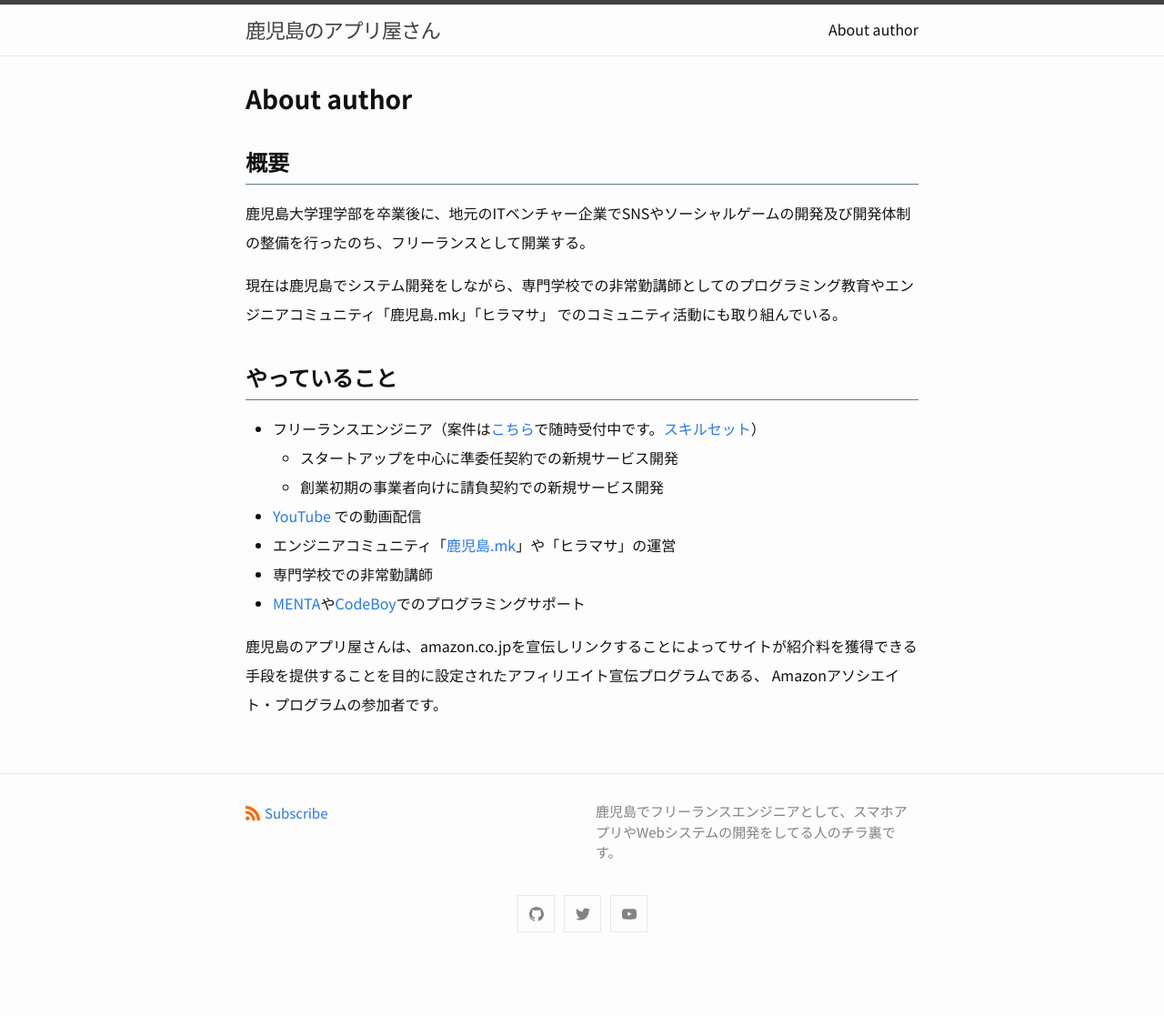
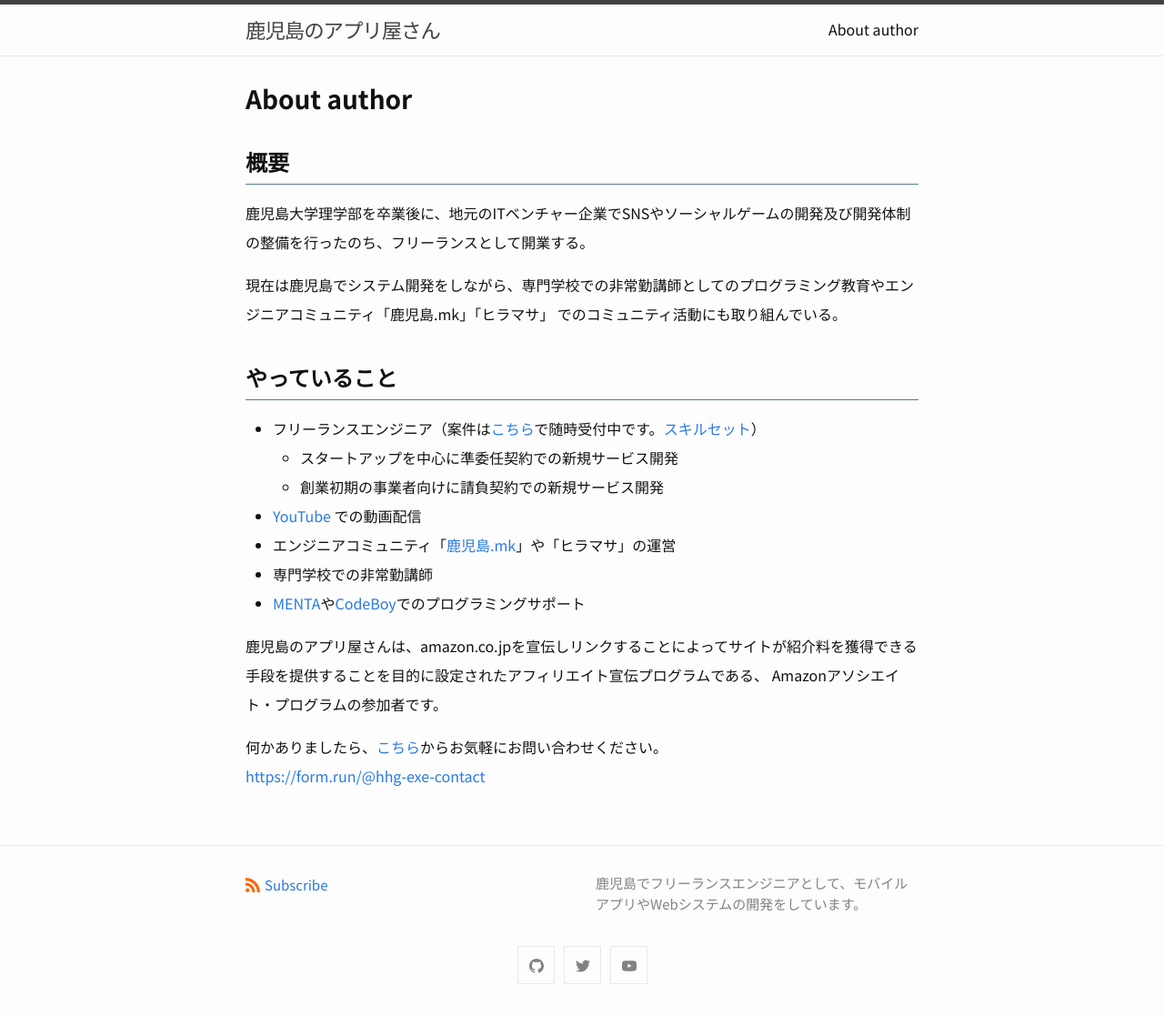
Before and after one commit to qst-exe/qst-blog, a Jekyll site: the page built from about.markdown, in a window 1280 px wide. Shown: the whole page at 91% size. Built offline with Jekyll 4.4.1, drawn with Linux system fonts in a browser that asks for light colours; before the commit the page ends 1060 px from its top, so only the background shows below that.

Commit message:
[Fix] SEOのエラー修正

```diff
--- a/_config.yml
+++ b/_config.yml
@@ -21,7 +21,7 @@
 title: 鹿児島のアプリ屋さん
 email: kusutan2019@gmail.com
 description: >- # this means to ignore newlines until "baseurl:"
-  鹿児島でフリーランスエンジニアとして、スマホアプリやWebシステムの開発をしてる人のチラ裏です。
+  鹿児島でフリーランスエンジニアとして、モバイルアプリやWebシステムの開発をしています。
 baseurl: "" # the subpath of your site, e.g. /blog
 url: "https://blog.hhg-exe.jp" # the base hostname & protocol for your site, e.g. http://example.com
 twitter_username: qst_exe
--- a/about.markdown
+++ b/about.markdown
@@ -1,6 +1,7 @@
 ---
 layout: page
 title: About author
+description: 鹿児島でフリーランスエンジニアをしている筆者についてです。
 permalink: /about/
 ---
 
@@ -21,3 +22,6 @@ permalink: /about/
 * [MENTA](https://menta.work/plan/1092){:target="_blank"}や[CodeBoy](https://codeboy.jp/teacher_detail/K6Tuys28SWfIg0aXtgsTdoYyEUK2){:target="_blank"}でのプログラミングサポート
 
 鹿児島のアプリ屋さんは、amazon.co.jpを宣伝しリンクすることによってサイトが紹介料を獲得できる手段を提供することを目的に設定されたアフィリエイト宣伝プログラムである、 Amazonアソシエイト・プログラムの参加者です。
+
+何かありましたら、[こちら](https://form.run/@hhg-exe-contact){:target="_blank"}からお気軽にお問い合わせください。
+[https://form.run/@hhg-exe-contact](https://form.run/@hhg-exe-contact){:target="_blank"}
```
Also changed, not shown: _posts/2020-03-27-post-727.md (+1 -0 lines), _posts/2020-07-17-post-735.md (+1 -0 lines).
